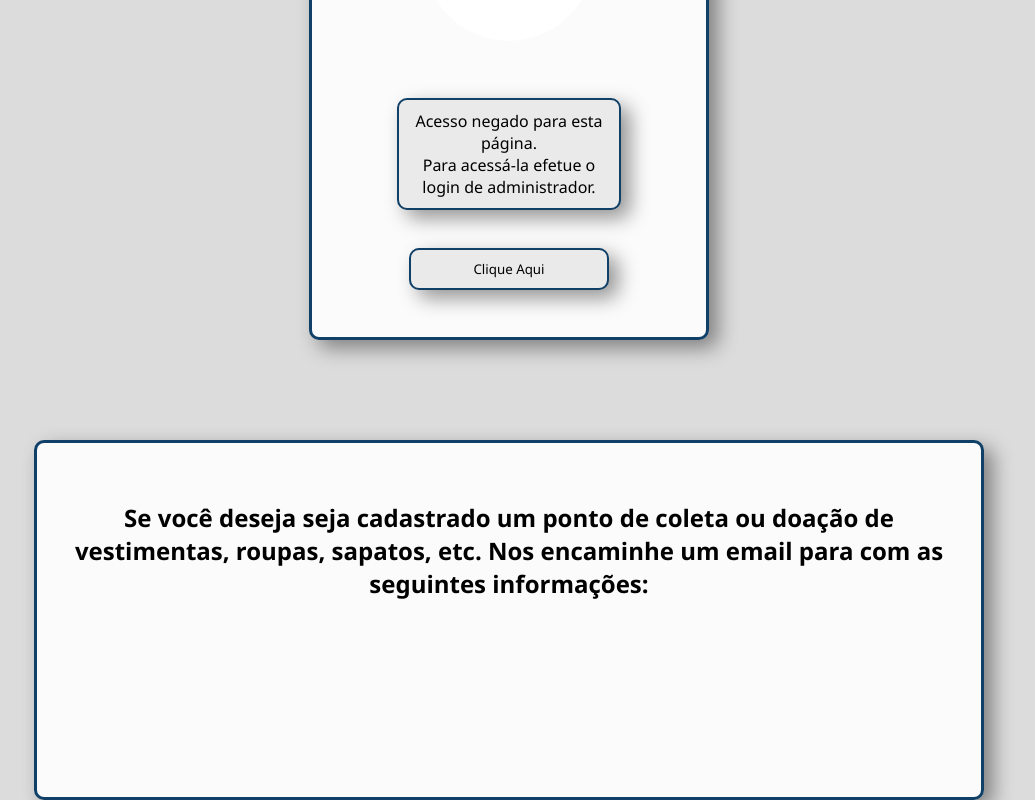
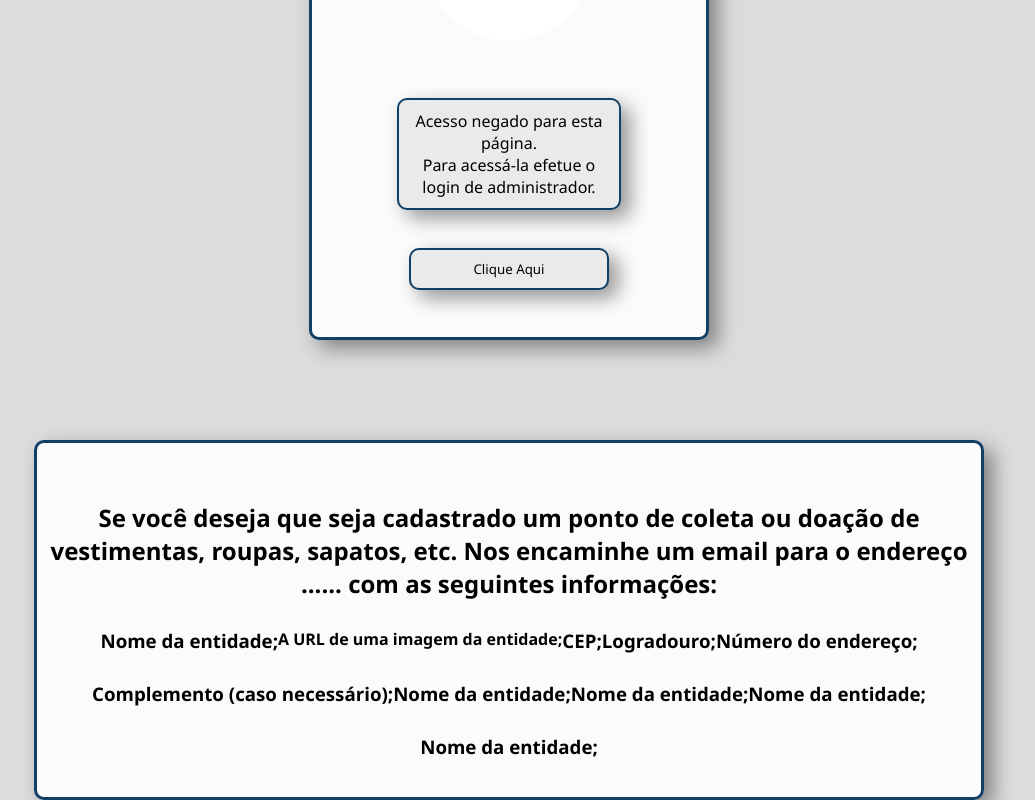
Before and after one commit to GabrielBrune/attProjet, a React (Create React App) app: page /formulariocoleta in a window 1280 px wide. Shown: the part 260-1060 px from the top of the page, without its empty margins (131-1166 px from the left). Built offline with nearby package versions, Linux system fonts and the light colour scheme; the HTML template or start-up script is replaced by a standard one.

Commit message:
Alterações na estilização das telas

```diff
--- a/src/componentes/FormColeta/index.tsx
+++ b/src/componentes/FormColeta/index.tsx
@@ -5,7 +5,7 @@ import Cabecalho from '../cabecalho';
 
 type Props = {
     onAdd: (
-        Img:string,
+        Img: string,
         nome: string,
         cep: string,
         logradouro: string,
@@ -123,12 +123,12 @@ function FormularioColeta({ onAdd }: Props) {
 
 
     return (
+        <div className='telaForm'>
             <div>
                 <div>
                     <Cabecalho />
                 </div>
                 <div>
-
                     <div className='box-conteiner-form'>
                         <div className='top'>
                             <h2>Insira as Informações</h2>
@@ -164,7 +164,7 @@ function FormularioColeta({ onAdd }: Props) {
                             <input className='cssForm'
                                 value={Numero}
                                 type='text'
-                        placeholder="Digite o nÚmero"
+                                placeholder="Digite o número"
                                 onChange={handleNumeroAdd}
                             />
                             <br />
@@ -244,7 +244,7 @@ function FormularioColeta({ onAdd }: Props) {
                     </div>
                 </div>
             </div>
-
+        </div>
     );
 }
 
--- a/src/estilos/estilos.css
+++ b/src/estilos/estilos.css
@@ -300,11 +300,15 @@ td,tr{
 
 /* FORM COLETA */
 
+.telaForm{
+    background-color: rgba(145, 145, 145, 0.31);;
+
+}
 .cssForm{
     position: relative;
     height:15px;
     width: 200px;
-    background-color: rgb(212, 212, 212);
+    background-color: rgb(234, 234, 234);
     border-color:  rgb(89, 180, 255);
     margin-top: 15px;
     margin-left: 5px;
@@ -317,8 +321,8 @@ td,tr{
     position: relative;
     height:200px;
     width: 700px;
-    background-color: rgb(212, 212, 212);
-    border-color:  rgb(89, 180, 255);
+    background-color: rgb(234, 234, 234);
+    border-color: rgb(89, 180, 255);
     border-radius: 10px;
     margin-top: 20px;
     margin-right:60px;
@@ -333,6 +337,7 @@ td,tr{
     flex-wrap: wrap ;
     border-radius: 10px;
     box-shadow: 9px 8px 20px rgba(0, 0, 0, 0.416);
+    background-color: rgba(255, 255, 255, 0.875);
     border: 3px solid;
     border-color:  rgb(16, 64, 103);
     margin:100px;
@@ -340,7 +345,7 @@ td,tr{
     margin-right:auto ;
     padding-top: 50px;
     width:800px;
-    height: 1000px;
+    height: 1100px;
     box-sizing: border-box;
 }
 .datainicioForm{
@@ -472,9 +477,17 @@ td,tr{
     height: 100%;
 
 }
+
+.telaAutorizacao{
+    background-color: rgba(145, 145, 145, 0.31);
+}
+
 .Senac.jpg{
     background-image:-moz-linear-gradient('Senac.jpg');
 }
+
+
+/* CSS SOBRE*/
 
 .sobre{
     border-radius: 10px;
--- a/src/pages/formularioColeta.tsx
+++ b/src/pages/formularioColeta.tsx
@@ -83,7 +83,17 @@ function TelaForm() {
 
                     </div>
                     <div className='informacoesColeta'>
-                        <h2>Se você deseja seja cadastrado um ponto de coleta ou doação de vestimentas, roupas, sapatos, etc. Nos encaminhe um email para com as seguintes informações:</h2>
+                        <h2>Se você deseja que seja cadastrado um ponto de coleta ou doação de vestimentas, roupas, sapatos, etc. Nos encaminhe um email para o endereço ...... com as seguintes informações:</h2>
+                        <h3>Nome da entidade;<br></br></h3>
+                        <h4>A URL de uma imagem da entidade;<br></br></h4>
+                        <h3>CEP;</h3>
+                        <h3>Logradouro;</h3>
+                        <h3>Número do endereço;</h3>
+                        <h3>Complemento (caso necessário);</h3>
+                        <h3>Nome da entidade;</h3>
+                        <h3>Nome da entidade;</h3>
+                        <h3>Nome da entidade;</h3>
+                        <h3>Nome da entidade;</h3>
                     </div>
                 </div>
             }
--- a/src/pages/sobre.tsx
+++ b/src/pages/sobre.tsx
@@ -19,7 +19,7 @@ function Sobre() {
             <div className="divSobrepai">
                 <div className='box-conteiner-sobre'>
                     <div className='sobre'>
-                        <h2>Esta plataforma faz parte do Projeto Integrador do curso de Desenvolvimento Full-stack da Instituição de Ensino Senac Bauru, que foi pensado e desenvolvido analisando o impacto social positivo que ele causaria, ajudando pessoas que necessitam de ajuda com vestimentas, roupas, sapatos e doações durante os períodos mais frios do ano. Desta forma, a sociedade podendo colaborar tanto com doações, como quem precisa estar recebendo essas doações estar indo coletar o que necessitam nos pontos cadastrados dentro da nossa plataforma.</h2>
+                        <h2>Esta plataforma faz parte do Projeto Integrador do curso de Desenvolvimento Full-stack da Instituição de Ensino Senac Bauru, que foi pensado e desenvolvido analisando o impacto social positivo que ele causaria, ajudando pessoas que necessitam de ajuda com vestimentas, roupas, sapatos e doações durante os períodos mais frios do ano. Desta forma, a sociedade podendo colaborar tanto com doações, como quem precisa estar recebendo essas doações, estar indo coletar o que necessitam nos pontos cadastrados dentro da plataforma.</h2>
                     </div>
                 </div>
             </div>
```
Also changed, not shown: src/index.css (line endings or trailing spaces). Lines whose indentation alone changed are shown as unchanged.
